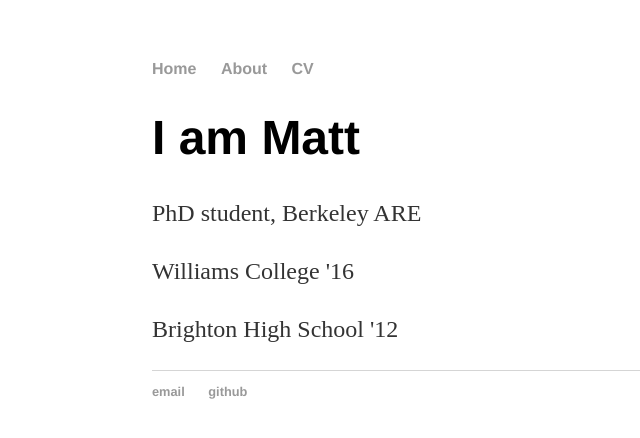
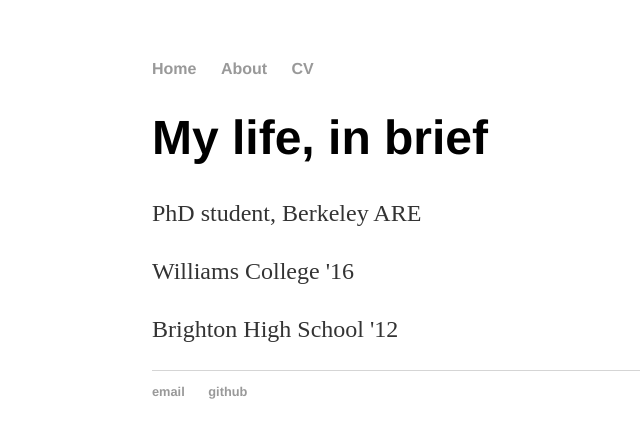
Before and after one commit to Matt-Tarduno/Matt-Tarduno.github.io, a Jekyll site: the page built from cv/index.html, in a window 1280 px wide. Shown: the top 438 px of the page, without its empty margins (40-680 px from the left). Built offline with Jekyll 4.4.1, drawn with Linux system fonts in a browser that asks for light colours.

Commit message:
Update index.html

```diff
--- a/cv/index.html
+++ b/cv/index.html
@@ -3,7 +3,7 @@ layout: default
 title: About
 ---
 <div class="blurb">
-	<h1>I am Matt</h1>
+	<h1>My life, in brief</h1>
 	<p>PhD student, Berkeley ARE</p>
   <p>Williams College '16</p>
   <p>Brighton High School '12</p>
```
